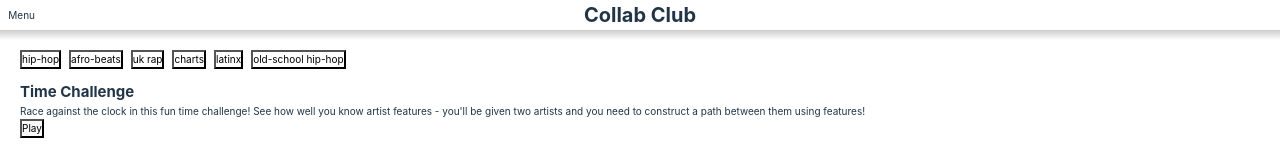
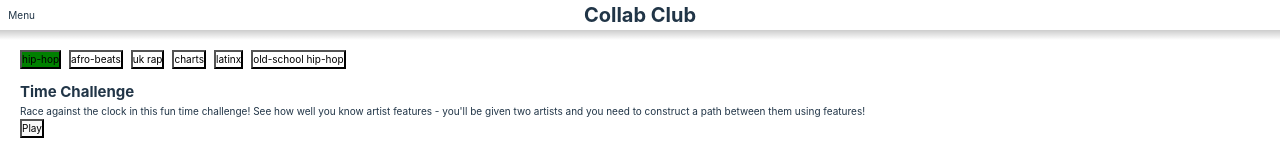
Before and after one commit to folabia1/collabclub, a Vue app in the folder vue-app/: page / in a window 1280 px wide. Shown: the top 152 px of the page. Built offline with nearby package versions, Linux system fonts and the light colour scheme.

Commit message:
set hip-hop to default (for testing)

```diff
--- a/vue-app/src/pinia/store.ts
+++ b/vue-app/src/pinia/store.ts
@@ -25,7 +25,7 @@ export const useAppStore = defineStore("app", {
   // initial state
   state: () => ({
     genres: {
-      "hip-hop": false,
+      "hip-hop": true,
       "afro-beats": false,
       "uk rap": false,
       "charts": false,
```
